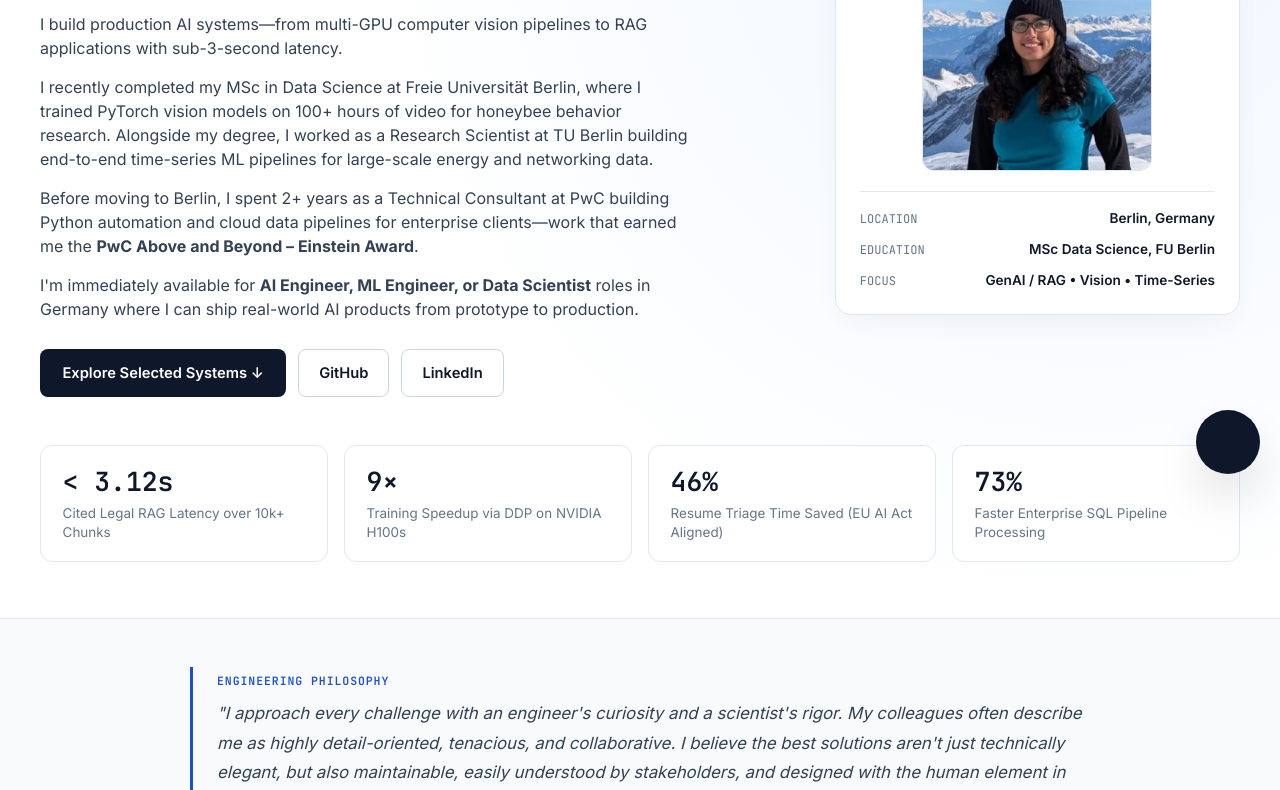
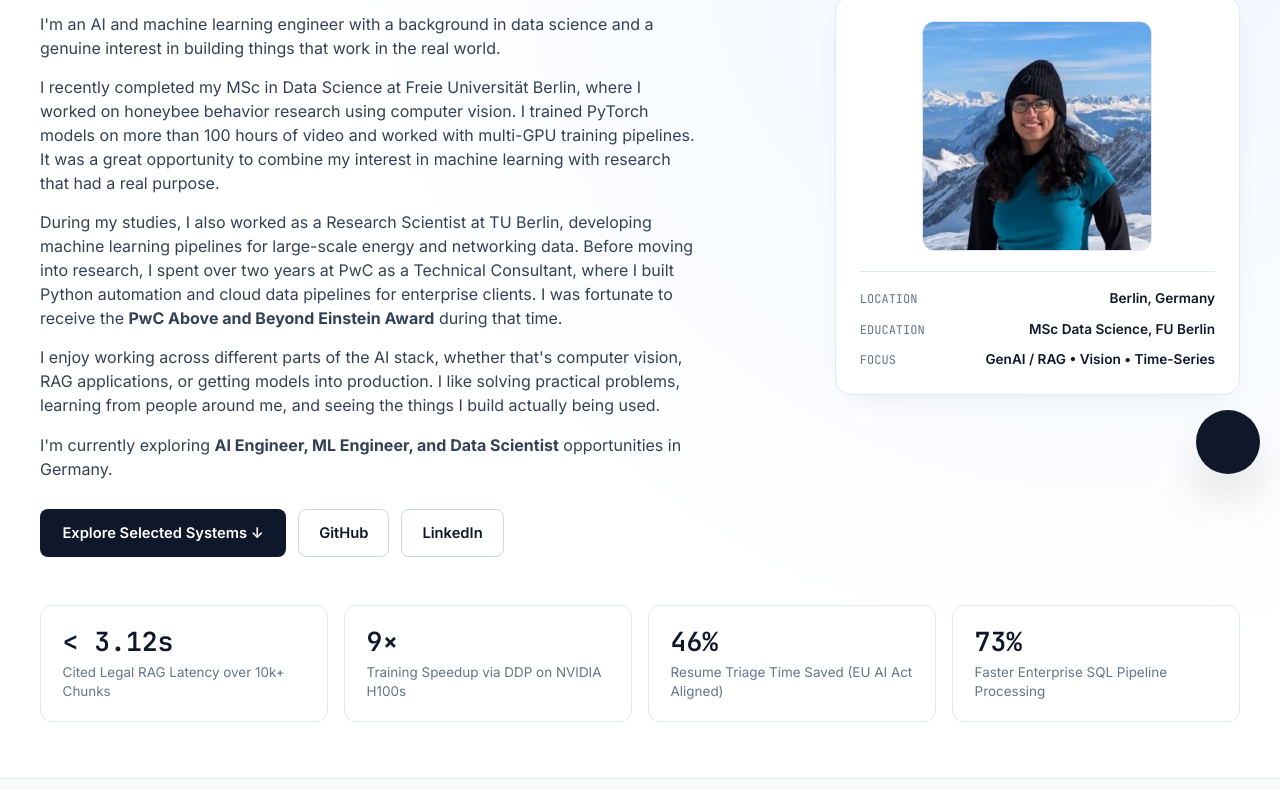
Before and after one commit to prajnabhat111/Portfolio, a plain HTML site: page index.html in a window 1280 px wide. Shown: the part 306-1096 px from the top of the page. Drawn offline with nearby package versions, Linux system fonts and the light colour scheme; some icons are missing.

Commit message:
corrected info

```diff
--- a/index.html
+++ b/index.html
@@ -53,10 +53,17 @@
                 <h1>Prajna Bhat</h1>
                 <h2>AI Engineer &amp; Data Scientist</h2>
                 <div class="hero-bio">
-                    <p>I build production AI systems—from multi-GPU computer vision pipelines to RAG applications with sub-3-second latency.</p>
-                    <p>I recently completed my MSc in Data Science at Freie Universität Berlin, where I trained PyTorch vision models on 100+ hours of video for honeybee behavior research. Alongside my degree, I worked as a Research Scientist at TU Berlin building end-to-end time-series ML pipelines for large-scale energy and networking data.</p>
-                    <p>Before moving to Berlin, I spent 2+ years as a Technical Consultant at PwC building Python automation and cloud data pipelines for enterprise clients—work that earned me the <b>PwC Above and Beyond – Einstein Award</b>.</p>
-                    <p>I'm immediately available for <b>AI Engineer, ML Engineer, or Data Scientist</b> roles in Germany where I can ship real-world AI products from prototype to production.</p>
+
+<p>I'm an AI and machine learning engineer with a background in data science and a genuine interest in building things that work in the real world.</p>
+
+<p>I recently completed my MSc in Data Science at Freie Universität Berlin, where I worked on honeybee behavior research using computer vision. I trained PyTorch models on more than 100 hours of video and worked with multi-GPU training pipelines. It was a great opportunity to combine my interest in machine learning with research that had a real purpose.</p>
+
+<p>During my studies, I also worked as a Research Scientist at TU Berlin, developing machine learning pipelines for large-scale energy and networking data. Before moving into research, I spent over two years at PwC as a Technical Consultant, where I built Python automation and cloud data pipelines for enterprise clients. I was fortunate to receive the <b>PwC Above and Beyond Einstein Award</b> during that time.</p>
+
+<p>I enjoy working across different parts of the AI stack, whether that's computer vision, RAG applications, or getting models into production. I like solving practical problems, learning from people around me, and seeing the things I build actually being used.</p>
+
+<p>I'm currently exploring <b>AI Engineer, ML Engineer, and Data Scientist</b> opportunities in Germany.</p>
+
                 </div>
                 <div class="hero-actions">
                     <a href="#projects" class="btn-primary">Explore Selected Systems ↓</a>
@@ -613,7 +620,7 @@
                             <div>
                                 <div class="edu-degree">MSc. in Data Science (GPA: 1.6)</div>
                                 <div class="edu-school">Freie Universität Berlin</div>
-                                <div class="edu-date">Oct 2023 – Nov 2025</div>
+                                <div class="edu-date">Oct 2023 – Sep 2026</div>
                             </div>
                             <img src="./resources/fu-logo.JPG" alt="FU Berlin Logo" class="edu-logo">
                         </div>
```
